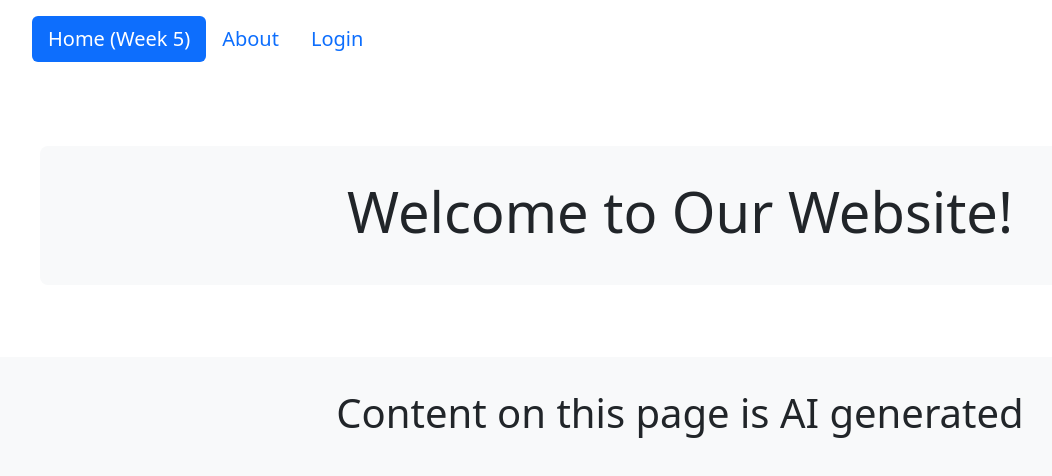
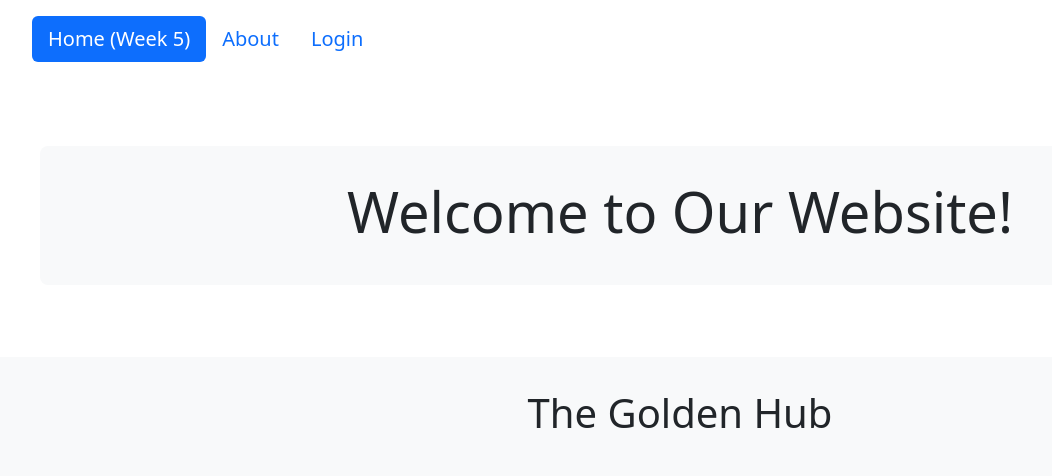
Before and after one commit to weavingandwandering/FIT5032-Assignment, a Vue app in the folder fit5032-assignment/: page / in a window 1536 px wide. Shown: the top 476 px of the page, without its empty margins (88-1140 px from the left). Built offline with nearby package versions, Linux system fonts and the light colour scheme.

Commit message:
FIx View and Login

```diff
--- a/fit5032-assignment/src/components/HomeView.vue
+++ b/fit5032-assignment/src/components/HomeView.vue
@@ -5,7 +5,7 @@
       </div>
     </div>
       <div class="jumbotron text-center my-1">
-        <h1 class="display-10">Content on this page is AI generated</h1>
+        <h1 class="display-10">The Golden Hub</h1>
       </div>
   </template>
 
--- a/fit5032-assignment/src/components/LoginPage.vue
+++ b/fit5032-assignment/src/components/LoginPage.vue
@@ -98,9 +98,7 @@
     font-size: 18px;
     padding: 20px;
   }
-  .login{
-    max-width: 400;
-  }
+
 
 }
 
@@ -108,6 +106,7 @@
   .form-label {
     font-size: 20px;
   }
+
 
 }
 
@@ -122,8 +121,6 @@
   .form-label {
     font-size: 24px;
   }
-  .login{
-    width: 200;
-  }
+
 }
   </style>
```
